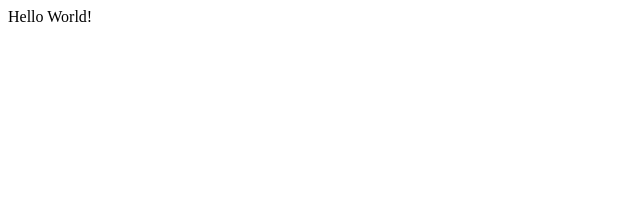
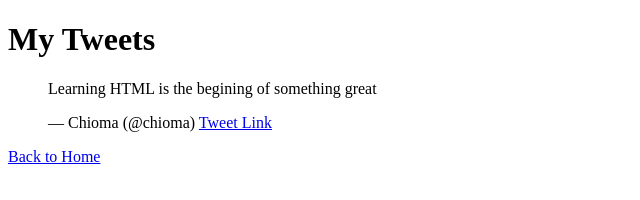
Before and after one commit to okunborabigail-bit/My_First_Portfolio, a plain HTML site: page html_basic/tweets.html in a window 1280 px wide. Shown: the whole page, without its empty margins (0-640 px from the left). Drawn offline with Linux system fonts and the light colour scheme.

Commit message:
Update tweets.html with embedded tweet and link back to homepage

```diff
--- a/html_basic/tweets.html
+++ b/html_basic/tweets.html
@@ -1,10 +1,19 @@
 <!DOCTYPE html>
-<html lang="en">
-    <head>
-        <meta charset="UTF-8">
-        <title>MY First Portfolio</title>
-    </head>
-    <body>
-        Hello World!
-    </body>
+<html lang="en"
+<head>
+    <meta charset="=UTF-8">
+    <title>Tweets</title>
+</head>
+<body>
+    <h1>My Tweets</h1>
+    <!-- Embedded Tweets -->
+     <blockquote class="twitter-tweet">
+        <p lang="en" dir="ltr">Learning HTML is the begining of something great</p>
+        &mdash; Chioma (@chioma)
+        <a href="https://twitter.com/jack/status/20">Tweet Link</a>
+     </blockquote>
+     <script async src="https://platform.twitter.com/widgets.js" charset="utf-8"></script>
+     <!-- REQUIRED LINK BACK TO HOMEPAGE -->
+      <a href="index.html">Back to Home</a>
+</body>
 </html>
```
